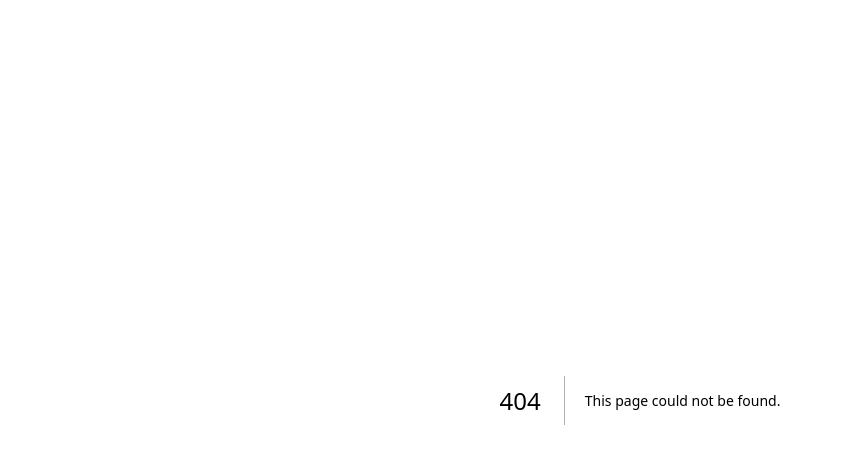
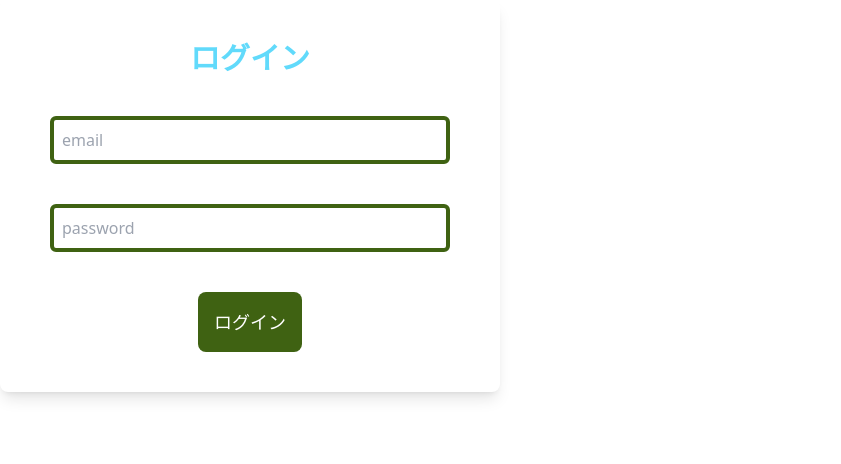
Before and after one commit to Hashimoto-Noriaki/next-schedule-app, a Next.js app: page /login in a window 1280 px wide. Before the commit this address had no page. Shown: the top 464 px of the page, without its empty margins (0-841 px from the left). Built offline with nearby package versions, Linux system fonts and the light colour scheme.

Commit message:
リファクタリング

```diff
--- /dev/null
+++ b/src/components/atoms/PrimaryBtn.tsx
@@ -0,0 +1,13 @@
+import { ReactNode } from "react";
+
+type PropsType = {
+  children: ReactNode;
+};
+
+export const PrimaryBtn = ({ children }: PropsType) => {
+  return (
+    <button className="bg-lime-800 text-white p-4 text-lg rounded-lg">
+      {children}
+    </button>
+  );
+};
--- /dev/null
+++ b/src/components/templates/NotLoginLayout.tsx
@@ -0,0 +1,26 @@
+import { ReactNode } from "react";
+
+type PropsType = {
+  children: ReactNode;
+};
+
+export const NotLoginLayout = ({ children }: PropsType) => {
+  return (
+    <div className="relative">
+      <header className="bg-white leading-[50px] fixed top-0 left-0 right-0">
+        <div className="container mx-auto flex justify-between">
+          <p className="logo">スケジュール管理APP</p>
+          <nav>
+            <ul className="flex gap-5 text-react-blue">
+              <li>ご利用方法</li>
+              <li>ログイン</li>
+            </ul>
+          </nav>
+        </div>
+      </header>
+      <main className="pt-[50px] bg-gradient-to-r from-lime-100 to-lime-200 h-screen flex flex-col justify-center items-center">
+        {children}
+      </main>
+    </div>
+  );
+};
--- a/src/pages/TopPage.tsx
+++ b/src/pages/TopPage.tsx
@@ -1,32 +1,17 @@
 import React from "react";
+import { NotLoginLayout } from "../components/templates/NotLoginLayout";
+import { PrimaryBtn } from "../components/atoms/PrimaryBtn";
 
 export const TopPage = () => {
   return (
-    <div className="relative">
-      <header className="bg-white leading-[50px] fixed top-0 left-0 right-0">
-        <div className="container mx-auto flex justify-between">
-          <p className="logo">スケジュール管理APP</p>
-          <nav>
-            <ul className="flex gap-5 text-react-blue">
-              <li>ご利用方法</li>
-              <li>ログイン</li>
-            </ul>
-          </nav>
+    <NotLoginLayout>
+      <div className="text-center">
+        <h1 className="text-7xl logo">スケジュール管理</h1>
+        <p className="pt-[10vh] text-5xl">スケジュールを管理するアプリ</p>
+        <div className="pt-[20vh]">
+          <PrimaryBtn>ログイン</PrimaryBtn>
         </div>
-      </header>
-      <main className="pt-[50px] bg-gradient-to-r from-lime-100 to-lime-200 h-screen flex flex-col justify-center items-center">
-        <div className="text-center">
-          <h1 className="text-7xl logo">スケジュール管理</h1>
-          <p className="pt-[10vh] text-5xl">スケジュールを管理するアプリ</p>
-          <div className="pt-[20vh]">
-            <button className="bg-lime-800 text-white p-4 text-lg rounded-lg">
-              ログイン
-            </button>
-          </div>
-        </div>
-      </main>
-    </div>
+      </div>
+    </NotLoginLayout>
   );
 };
-
-export default TopPage;
--- a/src/pages/index.tsx
+++ b/src/pages/index.tsx
@@ -1,4 +1,4 @@
-import TopPage from "./TopPage";
+import { TopPage } from "./TopPage";
 
 export default function Home() {
   return <TopPage />;
--- /dev/null
+++ b/src/pages/login.tsx
@@ -0,0 +1,30 @@
+import { PrimaryBtn } from "../components/atoms/PrimaryBtn";
+
+export const Login = () => {
+  return (
+    <div className="w-[500px] bg-white rounded-lg shadow-lg py-10">
+      <form className="flex flex-col justify-center items-center gap-10">
+        <h1 className="text-3xl text-react-blue font-bold text-center">
+          ログイン
+        </h1>
+        <div className="w-[80%]">
+          <input
+            type="text"
+            className="w-full border-4 border-solid border-lime-800 rounded-md p-2"
+            placeholder="email"
+          />
+        </div>
+        <div className="w-[80%]">
+          <input
+            type="password"
+            className="w-full border-4 border-solid border-lime-800 rounded-md p-2"
+            placeholder="password"
+          />
+        </div>
+        <PrimaryBtn>ログイン</PrimaryBtn>
+      </form>
+    </div>
+  );
+};
+
+export default Login;
```
